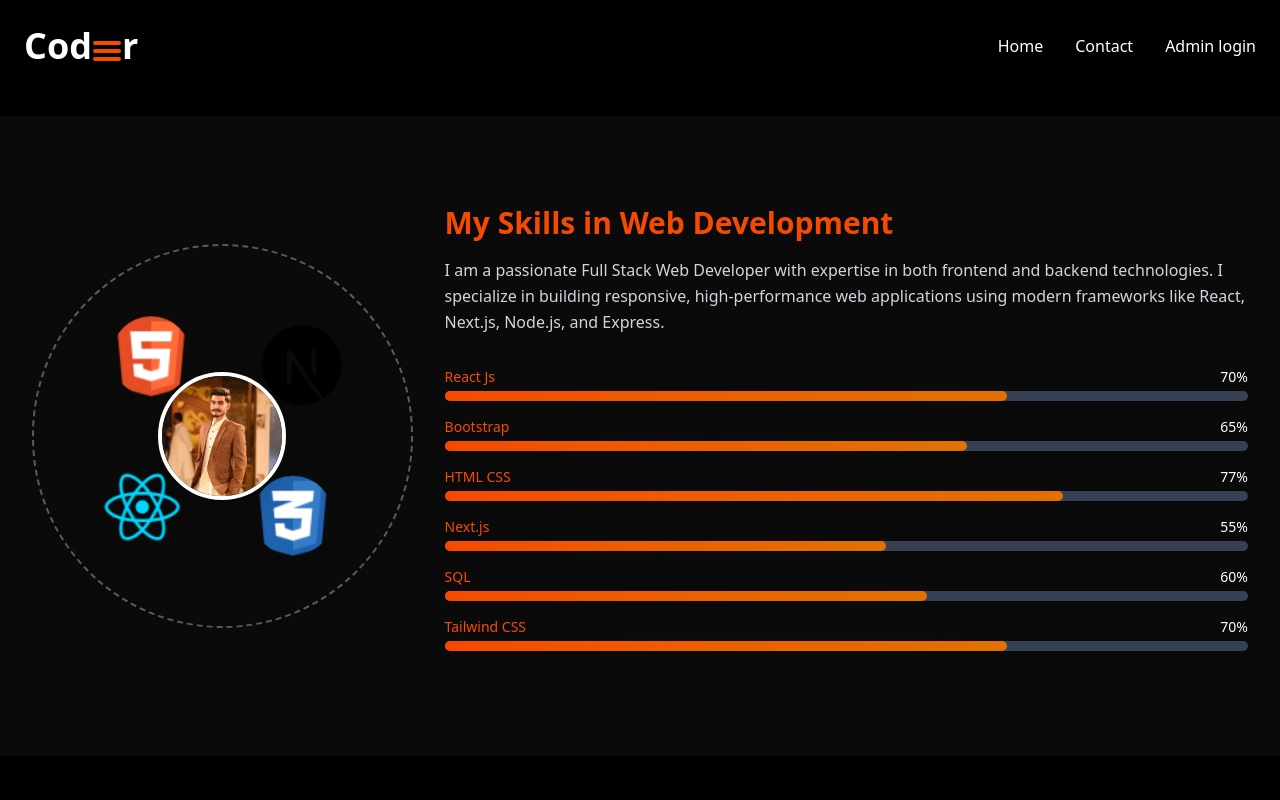
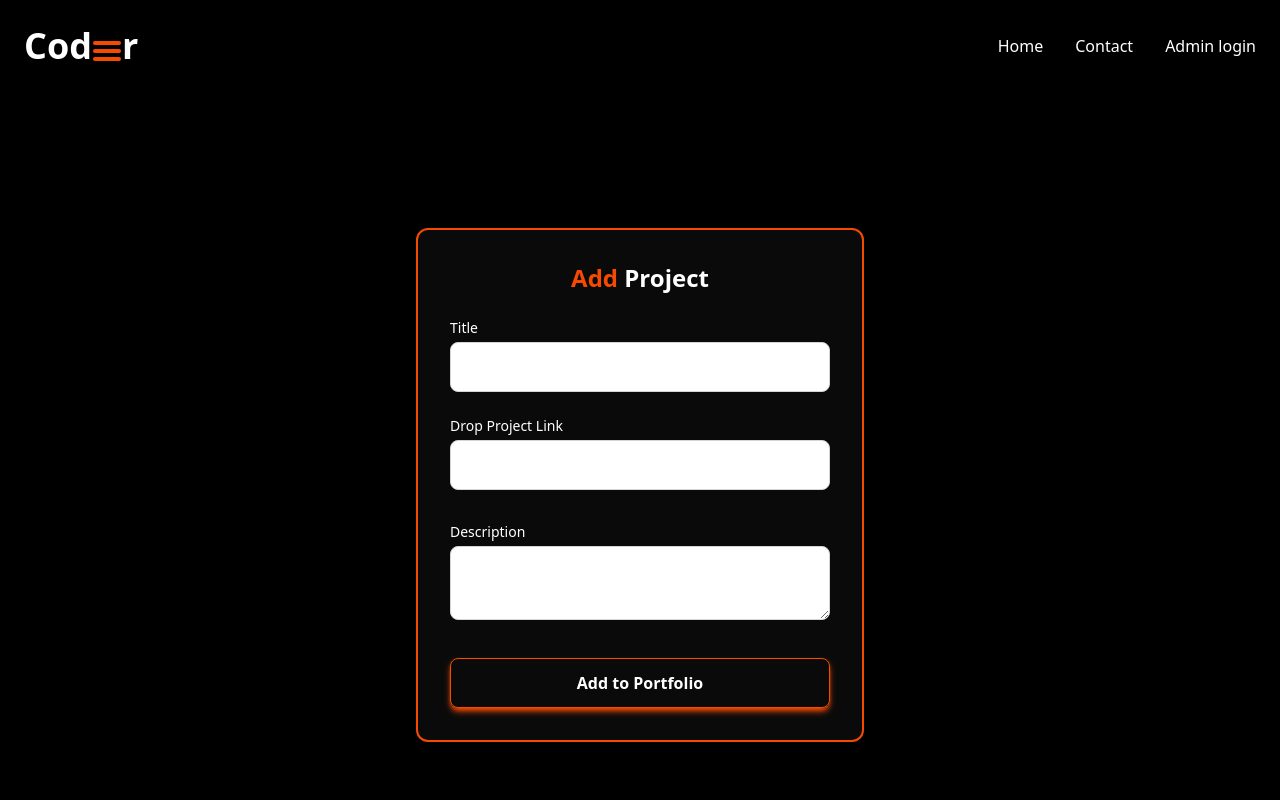
Before and after one commit to Huzaifa0-2/Portfolio, a React (Vite) app in the folder intern/: page /admin in a window 1280 px wide. Shown: the top 800 px of the page. Built offline with nearby package versions, Linux system fonts and the light colour scheme; no server answers.

Commit message:
Project form

```diff
--- a/intern/src/components/Admin/Admin.jsx
+++ b/intern/src/components/Admin/Admin.jsx
@@ -3,15 +3,55 @@
 const Admin = () => {
   return (
     <div>
-      <div>
-        <h1>Admin Page</h1>
-        <div>
-          <form>
+            <div className="min-h-screen bg-black">
+                <div className="flex items-center justify-center p-4">
+                    <form  className="w-full max-w-md bg-neutral-950 rounded-xl shadow-md border-2 border-orange-600 overflow-hidden p-8 mt-30">
+                        <h2 className="text-2xl font-bold text-center text-white mb-6"><span className='text-orange-600'>Add </span>Project</h2>
 
-          </form>
+                        <div className="mb-6">
+                            <label htmlFor="title" className="block text-sm font-medium text-white mb-1">
+                                Title
+                            </label>
+                            <input
+                                required
+                                type="text"
+                                id="title"
+                                className="w-full px-4 py-3 bg-white rounded-lg border border-gray-300 focus:outline-none focus:ring-2 focus:ring-orange-600 focus:border-transparent transition-all"
+                            />
+                        </div>
+
+                        <div className="mb-8">
+                            <label htmlFor="githublink" className="block text-sm font-medium text-white mb-1">
+                                Drop Project Link
+                            </label>
+                            <input
+                                type="text"
+                                id="githublink"
+                                className="w-full px-4 py-3 bg-white rounded-lg border border-gray-300 focus:outline-none focus:ring-2 focus:ring-orange-600 focus:border-transparent transition-all"
+                            />
+                        </div>
+
+                        <div className="mb-8">
+                            <label htmlFor="description" className="block text-sm font-medium text-white mb-1">
+                                Description
+                            </label>
+                            <textarea
+                                type="text"
+                                id="description"
+                                className="w-full px-4 py-3 bg-white rounded-lg border border-gray-300 focus:outline-none focus:ring-2 focus:ring-orange-600 focus:border-transparent transition-all"
+                            />
+                        </div>
+
+                        <button
+                            type="submit"
+                            className="w-full hover:bg-orange-600 text-white font-semibold py-3 px-4 rounded-lg border border-orange-600 shadow-md shadow-orange-600 transition duration-200 hover:shadow-none"
+                        >
+                            Add to Portfolio
+                        </button>
+                    </form>
+                </div>
+            </div>
         </div>
-      </div>
-    </div>
   );
 };
 
--- a/intern/src/components/Admin/Login/Login.jsx
+++ b/intern/src/components/Admin/Login/Login.jsx
@@ -49,7 +49,8 @@
     // };
 
     return (
-        <div> <div className="min-h-screen bg-black">
+        <div>
+            <div className="min-h-screen bg-black">
                 <div className="flex items-center justify-center p-4">
                     <form onSubmit={getData} className="w-full max-w-md bg-neutral-950 rounded-xl shadow-md border-2 border-orange-600 overflow-hidden p-8 mt-30">
                         <h2 className="text-2xl font-bold text-center text-white mb-6"><span className='text-orange-600'>A</span>dmin Login</h2>
@@ -88,7 +89,8 @@
                         </button>
                     </form>
                 </div>
-        </div></div>
+            </div>
+        </div>
     )
 }
 
```
Lines whose indentation alone changed are shown as unchanged.
